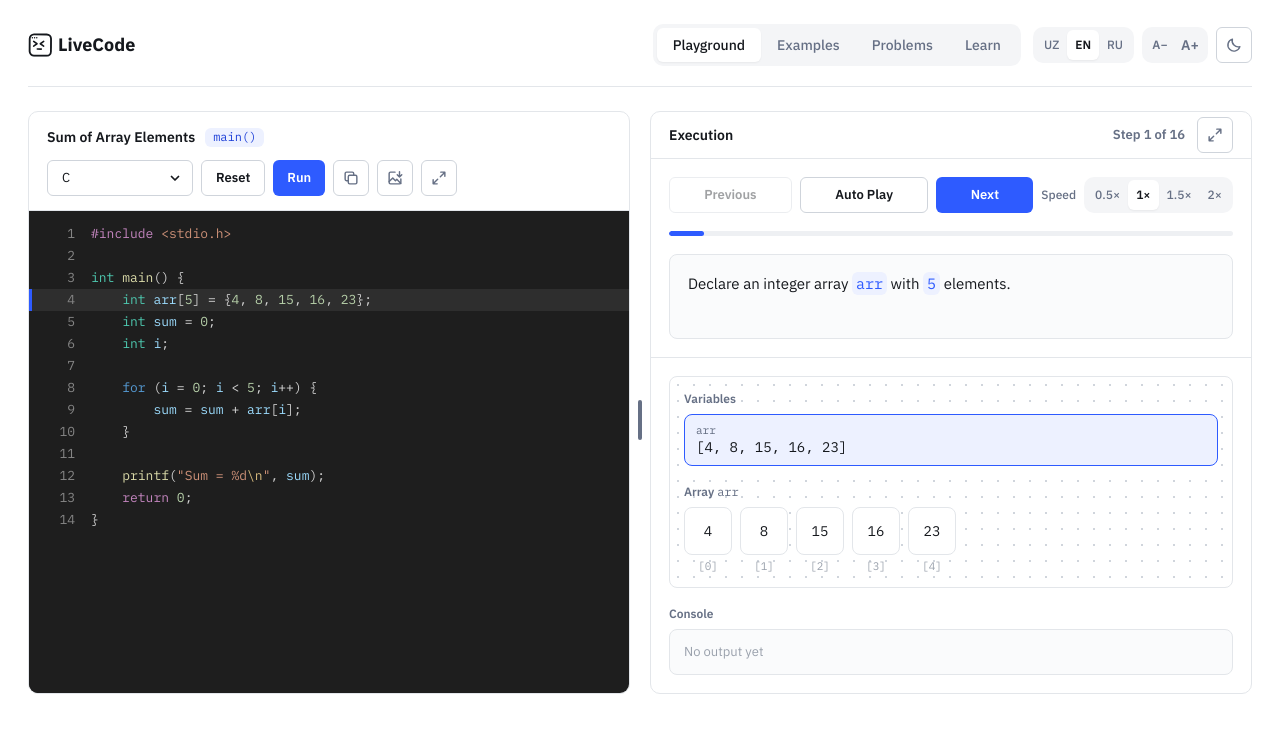
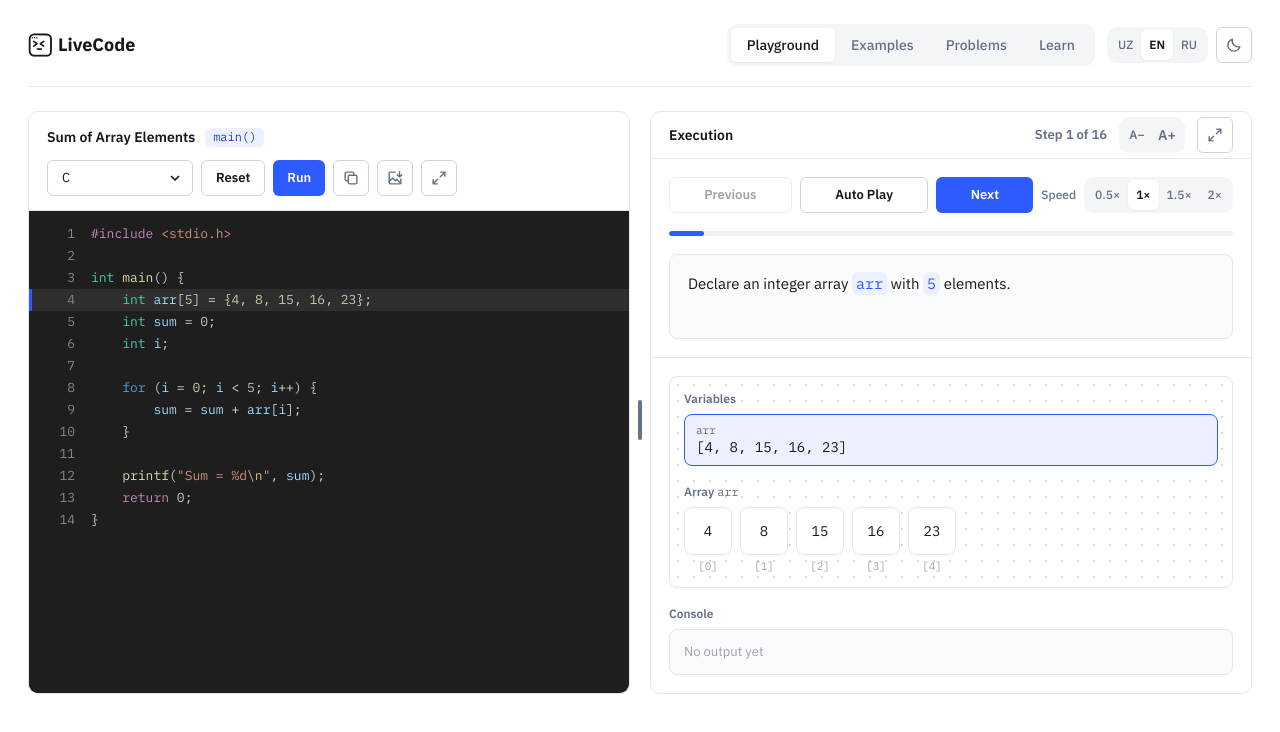
Before and after one commit to BaxromBobokulov/LiveCode, a React (Vite) app: page / in a window 1280 px wide. Shown: the top 732 px of the page. Built offline with nearby package versions, Linux system fonts and the light colour scheme; the HTML template or start-up script is replaced by a standard one.

Commit message:
Move A-/A+ buttons

```diff
--- a/src/App.tsx
+++ b/src/App.tsx
@@ -2,7 +2,6 @@ import { MotionConfig } from 'framer-motion'
 import LanguageSwitcher from './components/LanguageSwitcher'
 import LogoMark from './components/LogoMark'
 import Tabs from './components/Tabs'
-import TextSizeControl from './components/TextSizeControl'
 import ThemeToggle from './components/ThemeToggle'
 import ExamplesScreen from './features/examples/ExamplesScreen'
 import LearnScreen from './features/learn/LearnScreen'
@@ -38,7 +37,6 @@ function App() {
             <Tabs tabs={tabs} value={activeTab} onChange={setTab} />
             <div className="flex items-center gap-2">
               <LanguageSwitcher />
-              <TextSizeControl />
               <ThemeToggle />
             </div>
           </div>
--- a/src/components/TextSizeControl.tsx
+++ /dev/null
@@ -1,34 +0,0 @@
-import { useTranslation } from '../i18n/useTranslation'
-import { explanationSizes, useSettingsStore } from '../store/settingsStore'
-
-/** A− / A+ buttons in the navbar: make the step explanation text smaller or larger. Styled like LanguageSwitcher. */
-function TextSizeControl() {
-  const size = useSettingsStore((state) => state.explanationSize)
-  const stepSize = useSettingsStore((state) => state.stepExplanationSize)
-  const { t } = useTranslation()
-
-  const buttons = [
-    { direction: -1, label: t('settings.textSmaller'), text: 'A−', textClass: 'text-label', atLimit: size === explanationSizes[0] },
-    { direction: 1, label: t('settings.textLarger'), text: 'A+', textClass: 'text-body-md', atLimit: size === explanationSizes[explanationSizes.length - 1] },
-  ] as const
-
-  return (
-    <div role="group" aria-label={t('settings.textSize')} className="inline-flex h-9 rounded-panel bg-subtle p-0.75">
-      {buttons.map(({ direction, label, text, textClass, atLimit }) => (
-        <button
-          key={direction}
-          type="button"
-          aria-label={label}
-          title={label}
-          disabled={atLimit}
-          onClick={() => stepSize(direction)}
-          className={`min-w-7.5 rounded-control px-1.5 font-semibold text-textMuted transition-colors enabled:hover:bg-panel enabled:hover:text-text focus-visible:outline-2 focus-visible:outline-accent disabled:cursor-not-allowed disabled:opacity-40 ${textClass}`}
-        >
-          {text}
-        </button>
-      ))}
-    </div>
-  )
-}
-
-export default TextSizeControl
--- a/src/features/playground/ExecutionPanel.tsx
+++ b/src/features/playground/ExecutionPanel.tsx
@@ -11,6 +11,7 @@ import ArrayVisualizer from './ArrayVisualizer'
 import ConsolePanel from './ConsolePanel'
 import LoopTracker from './LoopTracker'
 import SpeedControl from './SpeedControl'
+import TextSizeControl from './TextSizeControl'
 import { useFollowChange } from './useFollowChange'
 import VariablesPanel from './VariablesPanel'
 
@@ -78,12 +79,16 @@ function ExecutionPanel({ ref, isMaximized, onToggleMaximize, className = '' }:
       ref={ref}
       className={`flex min-w-0 flex-1 scroll-mt-4 flex-col rounded-panel border border-border bg-panel min-[1000px]:sticky min-[1000px]:top-4 min-[1000px]:max-h-[calc(100dvh-2.5rem)] ${className}`}
     >
-      <header className="flex h-11.75 shrink-0 items-center justify-between border-b border-border px-4.5">
+      {/* 47px tall like the other panel headers. On a narrow phone the step count, A− / A+ and Maximize
+          don't fit beside the title, so they wrap onto a second row, kept on the right. Only if even that row is
+          too narrow (320px, Uzbek) does the step count itself break into two lines. */}
+      <header className="flex min-h-11.75 shrink-0 flex-wrap items-center justify-between gap-x-3 gap-y-1 border-b border-border px-4.5 py-1">
         <h2 className="text-body-md font-semibold">{t('panel.execution')}</h2>
-        <div className="flex items-center gap-3">
-          <span className="text-body-sm font-semibold text-textMuted">
+        <div className="ml-auto flex min-w-0 items-center gap-3">
+          <span className="text-right text-body-sm font-semibold text-textMuted">
             {t('execution.stepOf', { current: stepIndex + 1, total: totalSteps })}
           </span>
+          <TextSizeControl />
           <MaximizeButton
             isMaximized={isMaximized}
             label={isMaximized ? t('layout.restore') : t('layout.expandExecution')}
--- /dev/null
+++ b/src/features/playground/TextSizeControl.tsx
@@ -0,0 +1,38 @@
+import { useTranslation } from '../../i18n/useTranslation'
+import { explanationSizes, useSettingsStore } from '../../store/settingsStore'
+
+/**
+ * A− / A+ buttons in the Execution panel's header: make the step explanation text smaller or larger.
+ * It sits there, not in the navbar, because it only changes that panel's explanation. Styled like LanguageSwitcher.
+ */
+function TextSizeControl() {
+  const size = useSettingsStore((state) => state.explanationSize)
+  const stepSize = useSettingsStore((state) => state.stepExplanationSize)
+  const { t } = useTranslation()
+
+  const buttons = [
+    { direction: -1, label: t('settings.textSmaller'), text: 'A−', textClass: 'text-label', atLimit: size === explanationSizes[0] },
+    { direction: 1, label: t('settings.textLarger'), text: 'A+', textClass: 'text-body-md', atLimit: size === explanationSizes[explanationSizes.length - 1] },
+  ] as const
+
+  return (
+    <div role="group" aria-label={t('settings.textSize')} className="inline-flex h-9 shrink-0 rounded-panel bg-subtle p-0.75">
+      {buttons.map(({ direction, label, text, textClass, atLimit }) => (
+        // The ::before is an invisible 44px-tall hit area centered on the 30px button, as in SpeedControl
+        <button
+          key={direction}
+          type="button"
+          aria-label={label}
+          title={label}
+          disabled={atLimit}
+          onClick={() => stepSize(direction)}
+          className={`relative min-w-7.5 rounded-control px-1.5 font-semibold text-textMuted transition-colors before:absolute before:inset-x-0 before:top-1/2 before:h-11 before:-translate-y-1/2 before:content-[''] enabled:hover:bg-panel enabled:hover:text-text focus-visible:outline-2 focus-visible:outline-accent disabled:cursor-not-allowed disabled:opacity-40 ${textClass}`}
+        >
+          {text}
+        </button>
+      ))}
+    </div>
+  )
+}
+
+export default TextSizeControl
--- a/src/theme/typography.css
+++ b/src/theme/typography.css
@@ -41,7 +41,7 @@
   --text-body-md--font-weight: 400;
 
   /* Explanation — the step explanation box. Larger and airier than body text for easier reading;
-     the size is the reader's choice (A− / A+ in the navbar, src/store/settingsStore.ts), 15px by default.
+     the size is the reader's choice (A− / A+ in the Execution panel's header, src/store/settingsStore.ts), 15px by default.
      The line height is relative so it scales with the size. */
   --text-explanation: var(--explanation-size, 15px);
   --text-explanation--line-height: 1.7;
```
Also changed, not shown: 1 other file (tests, documents, lock files or other folders).
